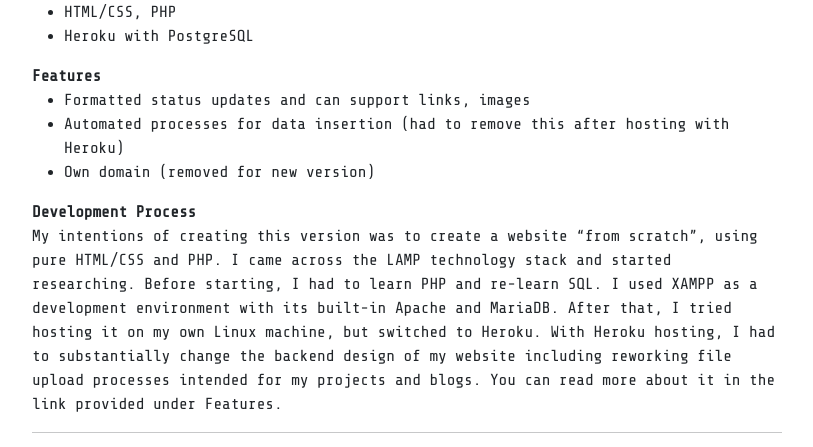
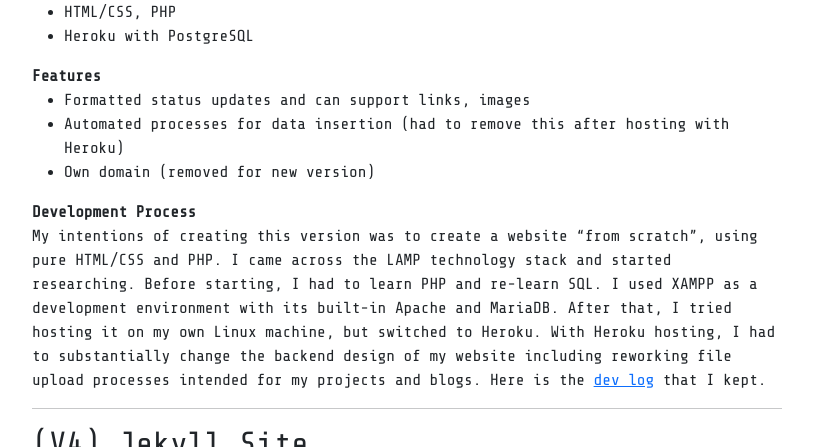
Before and after one commit to brainuser5705/personal-website, a Jekyll site: the page built from _projects/personal-website.md, in a window 1280 px wide and 900 px high, scrolled down 2882 px, cut to the strip 33-480 px from the top of the window. Shown: the whole strip, without its empty margins (233-1046 px from the left). Built offline with Jekyll 4.4.1, drawn with Linux system fonts in a browser that asks for light colours; some web fonts are replaced.

Commit message:
more updates idk

```diff
--- a/_data/socials.yml
+++ b/_data/socials.yml
@@ -7,3 +7,9 @@
 - link: https://ashleyliew.com/blog
   username: my blog page
   icon: /assets/images/favicon-32x32.png
+- link: https://people.rit.edu/~acl9213
+  username: Intro to Maker Culture course page
+  icon: /assets/images/drawing.png
+- link: https://status.ashleyliew.com
+  username: my retired status update page (takes a while to load up, also insecure connection)
+  icon: /assets/images/favicon-32x32.png
--- a/_layouts/default.html
+++ b/_layouts/default.html
@@ -15,7 +15,7 @@
     <link rel="preconnect" href="https://fonts.gstatic.com" crossorigin>
     <link href="https://fonts.googleapis.com/css2?family=Monofett&family=Share+Tech+Mono&display=swap" rel="stylesheet">
 
-    <link rel="icon" type="image/png" href="/assets/images/favicon-32x32.png" sizes="32x32">
+    <link rel="icon" type="image/png" href="/assets/images/drawing.png" sizes="32x32">
 
     <title>{{ page.title }}</title>
 
--- a/_projects/personal-website.md
+++ b/_projects/personal-website.md
@@ -63,7 +63,7 @@ I had experience with the Django framework for a now defuncted project and wante
 - Own domain (removed for new version)
 
 **Development Process**
-My intentions of creating this version was to create a website "from scratch", using pure HTML/CSS and PHP. I came across the LAMP technology stack and started researching. Before starting, I had to learn PHP and re-learn SQL. I used XAMPP as a development environment with its built-in Apache and MariaDB. After that, I tried hosting it on my own Linux machine, but switched to Heroku. With Heroku hosting, I had to substantially change the backend design of my website including reworking file upload processes intended for my projects and blogs. You can read more about it in the link provided under Features.
+My intentions of creating this version was to create a website "from scratch", using pure HTML/CSS and PHP. I came across the LAMP technology stack and started researching. Before starting, I had to learn PHP and re-learn SQL. I used XAMPP as a development environment with its built-in Apache and MariaDB. After that, I tried hosting it on my own Linux machine, but switched to Heroku. With Heroku hosting, I had to substantially change the backend design of my website including reworking file upload processes intended for my projects and blogs. Here is the [dev log](https://docs.google.com/document/d/1SA3ubiG70d9M1Hqk-DVgXof6wn9dMNGebQ_Oc5kBN2c/edit?usp=sharing) that I kept.
 
 ---
 
--- a/_sass/main.scss
+++ b/_sass/main.scss
@@ -1,3 +1,8 @@
+@font-face {
+    font-family: MyFont;
+    src: url(MyFont.ttf);
+  }
+
 html, body{
     height: 100%;
     font-family: 'Share Tech Mono', monospace;
```
Also changed, not shown: _projects/rit-dining-api.md (+1 -1 lines), _projects/sli-scripts.md (added), assets/css/MyFont.ttf (added), assets/images/drawing.png (added).
